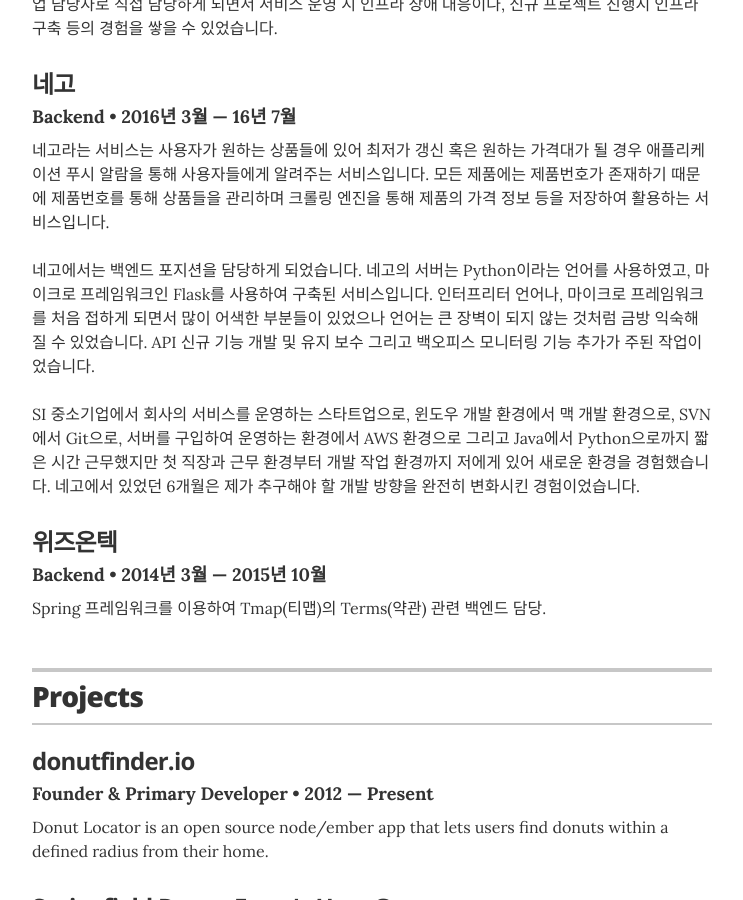
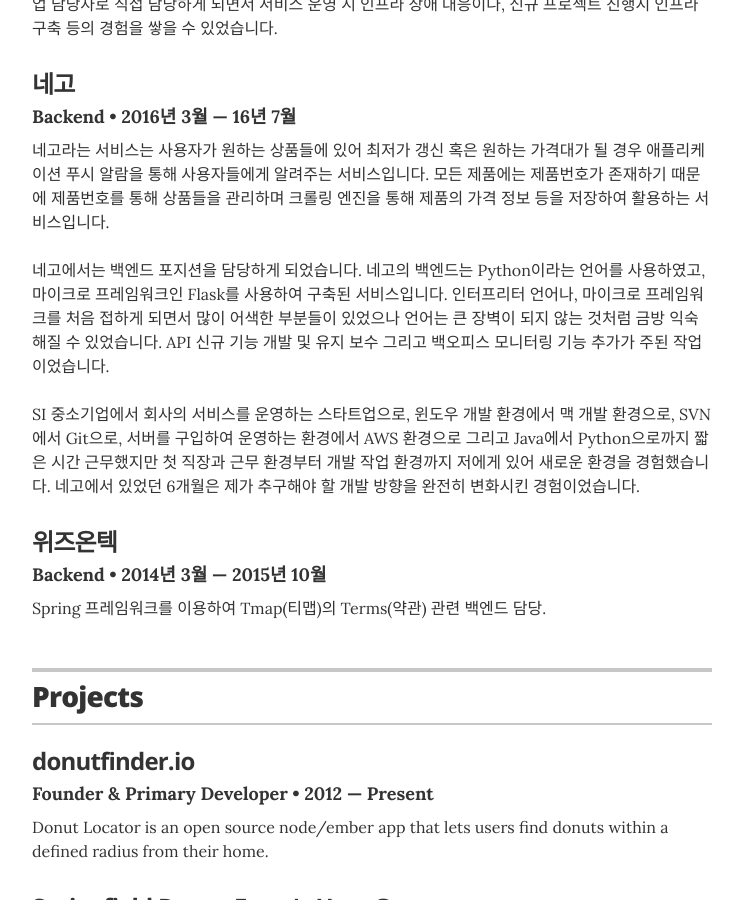
Before and after one commit to bingl2/resume, a Jekyll site: the page built from index.html, in a window 1280 px wide and 900 px high, scrolled down 919 px. Shown: the whole window, without its empty margins (268-1011 px from the left). Built offline with Jekyll 4.4.1, drawn with Linux system fonts in a browser that asks for light colours.

Commit message:
네고 부분 문구 수정

```diff
--- a/_data/experience.yml
+++ b/_data/experience.yml
@@ -8,7 +8,7 @@
 - company: 네고
   position: Backend
   duration:  2016년 3월 &mdash; 16년 7월
-  summary: 네고라는 서비스는 사용자가 원하는 상품들에 있어 최저가 갱신 혹은 원하는 가격대가 될 경우 애플리케이션 푸시 알람을 통해 사용자들에게 알려주는 서비스입니다. 모든 제품에는 제품번호가 존재하기 때문에 제품번호를 통해 상품들을 관리하며 크롤링 엔진을 통해 제품의 가격 정보 등을 저장하여 활용하는 서비스입니다. <br><br> 네고에서는 백엔드 포지션을 담당하게 되었습니다. 네고의 서버는 Python이라는 언어를 사용하였고, 마이크로 프레임워크인 Flask를 사용하여 구축된 서비스입니다. 인터프리터 언어나, 마이크로 프레임워크를 처음 접하게 되면서 많이 어색한 부분들이 있었으나 언어는 큰 장벽이 되지 않는 것처럼 금방 익숙해질 수 있었습니다. API 신규 기능 개발 및 유지 보수 그리고 백오피스 모니터링 기능 추가가 주된 작업이었습니다. <br><br> SI 중소기업에서 회사의 서비스를 운영하는 스타트업으로, 윈도우 개발 환경에서 맥 개발 환경으로, SVN에서 Git으로, 서버를 구입하여 운영하는 환경에서 AWS 환경으로 그리고 Java에서 Python으로까지 짧은 시간 근무했지만 첫 직장과 근무 환경부터 개발 작업 환경까지 저에게 있어 새로운 환경을 경험했습니다. 네고에서 있었던 6개월은 제가 추구해야 할 개발 방향을 완전히 변화시킨 경험이었습니다.
+  summary: 네고라는 서비스는 사용자가 원하는 상품들에 있어 최저가 갱신 혹은 원하는 가격대가 될 경우 애플리케이션 푸시 알람을 통해 사용자들에게 알려주는 서비스입니다. 모든 제품에는 제품번호가 존재하기 때문에 제품번호를 통해 상품들을 관리하며 크롤링 엔진을 통해 제품의 가격 정보 등을 저장하여 활용하는 서비스입니다. <br><br> 네고에서는 백엔드 포지션을 담당하게 되었습니다. 네고의 백엔드는 Python이라는 언어를 사용하였고, 마이크로 프레임워크인 Flask를 사용하여 구축된 서비스입니다. 인터프리터 언어나, 마이크로 프레임워크를 처음 접하게 되면서 많이 어색한 부분들이 있었으나 언어는 큰 장벽이 되지 않는 것처럼 금방 익숙해질 수 있었습니다. API 신규 기능 개발 및 유지 보수 그리고 백오피스 모니터링 기능 추가가 주된 작업이었습니다. <br><br> SI 중소기업에서 회사의 서비스를 운영하는 스타트업으로, 윈도우 개발 환경에서 맥 개발 환경으로, SVN에서 Git으로, 서버를 구입하여 운영하는 환경에서 AWS 환경으로 그리고 Java에서 Python으로까지 짧은 시간 근무했지만 첫 직장과 근무 환경부터 개발 작업 환경까지 저에게 있어 새로운 환경을 경험했습니다. 네고에서 있었던 6개월은 제가 추구해야 할 개발 방향을 완전히 변화시킨 경험이었습니다.
 
 
 # 위즈온텍
```
